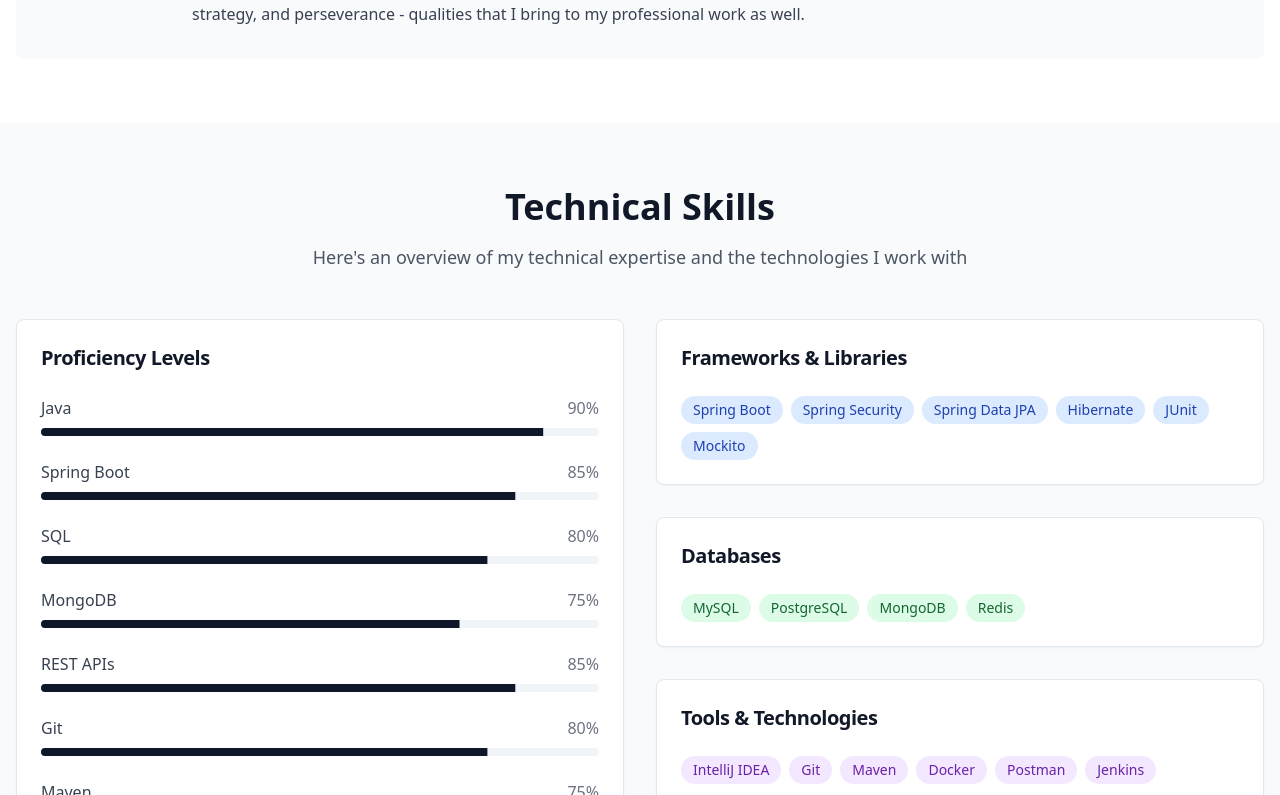
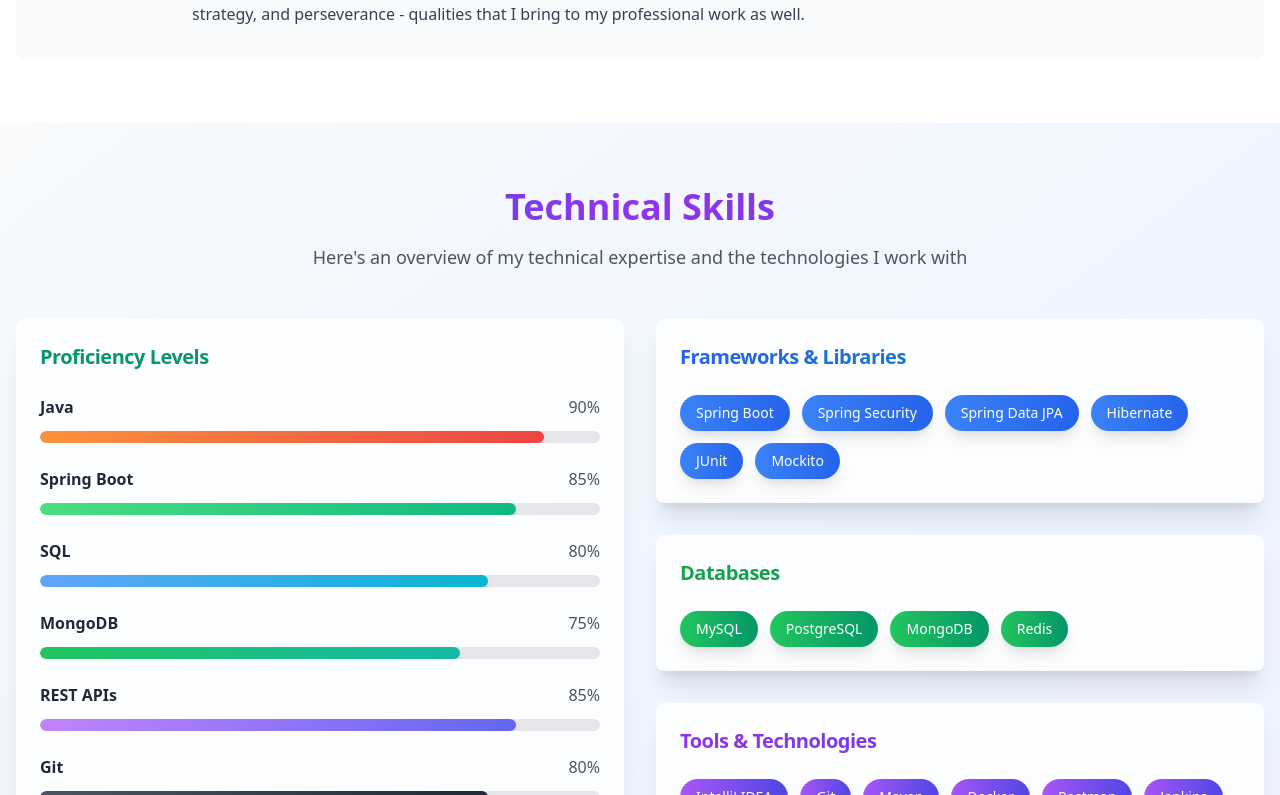
Before and after one commit to RaghuSama-Git/personal-portfolio-frontend, a React (Vite) app: page / in a window 1280 px wide. Shown: the part 1565-2360 px from the top of the page. Built offline with nearby package versions, Linux system fonts and the light colour scheme.

Commit message:
Refactor: Improve Technical Skills design
Updated the design of the Technical Skills section and added color to all headings for better visual appeal.

```diff
--- a/src/components/Skills.tsx
+++ b/src/components/Skills.tsx
@@ -4,14 +4,14 @@ import { Progress } from "@/components/ui/progress";
 
 const Skills = () => {
   const technicalSkills = [
-    { name: "Java", level: 90 },
-    { name: "Spring Boot", level: 85 },
-    { name: "SQL", level: 80 },
-    { name: "MongoDB", level: 75 },
-    { name: "REST APIs", level: 85 },
-    { name: "Git", level: 80 },
-    { name: "Maven", level: 75 },
-    { name: "JUnit", level: 70 },
+    { name: "Java", level: 90, color: "from-orange-400 to-red-500" },
+    { name: "Spring Boot", level: 85, color: "from-green-400 to-emerald-500" },
+    { name: "SQL", level: 80, color: "from-blue-400 to-cyan-500" },
+    { name: "MongoDB", level: 75, color: "from-green-500 to-teal-500" },
+    { name: "REST APIs", level: 85, color: "from-purple-400 to-indigo-500" },
+    { name: "Git", level: 80, color: "from-gray-600 to-gray-800" },
+    { name: "Maven", level: 75, color: "from-yellow-400 to-orange-500" },
+    { name: "JUnit", level: 70, color: "from-pink-400 to-rose-500" },
   ];
 
   const frameworks = [
@@ -40,10 +40,10 @@ const Skills = () => {
   ];
 
   return (
-    <section id="skills" className="py-16 px-4 bg-gray-50">
+    <section id="skills" className="py-16 px-4 bg-gradient-to-br from-slate-50 via-blue-50 to-indigo-50">
       <div className="max-w-7xl mx-auto">
         <div className="text-center mb-12">
-          <h2 className="text-3xl sm:text-4xl font-bold text-gray-900 mb-4">
+          <h2 className="text-3xl sm:text-4xl font-bold bg-gradient-to-r from-blue-600 via-purple-600 to-indigo-600 bg-clip-text text-transparent mb-4">
             Technical Skills
           </h2>
           <p className="text-lg text-gray-600 max-w-3xl mx-auto">
@@ -52,34 +52,43 @@ const Skills = () => {
         </div>
 
         <div className="grid lg:grid-cols-2 gap-8 mb-12">
-          <Card>
+          <Card className="bg-white/80 backdrop-blur-sm border-0 shadow-xl">
             <CardHeader>
-              <CardTitle className="text-xl text-gray-900">Proficiency Levels</CardTitle>
+              <CardTitle className="text-xl bg-gradient-to-r from-emerald-600 to-teal-600 bg-clip-text text-transparent">
+                Proficiency Levels
+              </CardTitle>
             </CardHeader>
             <CardContent className="space-y-6">
               {technicalSkills.map((skill, index) => (
-                <div key={index}>
-                  <div className="flex justify-between mb-2">
-                    <span className="text-gray-700 font-medium">{skill.name}</span>
-                    <span className="text-gray-500">{skill.level}%</span>
+                <div key={index} className="relative">
+                  <div className="flex justify-between mb-3">
+                    <span className="text-gray-800 font-semibold">{skill.name}</span>
+                    <span className="text-gray-600 font-medium">{skill.level}%</span>
                   </div>
-                  <Progress value={skill.level} className="h-2" />
+                  <div className="relative h-3 bg-gray-200 rounded-full overflow-hidden">
+                    <div
+                      className={`h-full bg-gradient-to-r ${skill.color} rounded-full transition-all duration-1000 ease-out shadow-md`}
+                      style={{ width: `${skill.level}%` }}
+                    />
+                  </div>
                 </div>
               ))}
             </CardContent>
           </Card>
 
           <div className="space-y-8">
-            <Card>
+            <Card className="bg-white/80 backdrop-blur-sm border-0 shadow-xl">
               <CardHeader>
-                <CardTitle className="text-xl text-gray-900">Frameworks & Libraries</CardTitle>
+                <CardTitle className="text-xl bg-gradient-to-r from-blue-600 to-cyan-600 bg-clip-text text-transparent">
+                  Frameworks & Libraries
+                </CardTitle>
               </CardHeader>
               <CardContent>
-                <div className="flex flex-wrap gap-2">
+                <div className="flex flex-wrap gap-3">
                   {frameworks.map((framework, index) => (
                     <span
                       key={index}
-                      className="px-3 py-1 bg-blue-100 text-blue-800 rounded-full text-sm font-medium"
+                      className="px-4 py-2 bg-gradient-to-r from-blue-500 to-blue-600 text-white rounded-full text-sm font-medium shadow-lg hover:shadow-xl transform hover:scale-105 transition-all duration-200"
                     >
                       {framework}
                     </span>
@@ -88,16 +97,18 @@ const Skills = () => {
               </CardContent>
             </Card>
 
-            <Card>
+            <Card className="bg-white/80 backdrop-blur-sm border-0 shadow-xl">
               <CardHeader>
-                <CardTitle className="text-xl text-gray-900">Databases</CardTitle>
+                <CardTitle className="text-xl bg-gradient-to-r from-green-600 to-emerald-600 bg-clip-text text-transparent">
+                  Databases
+                </CardTitle>
               </CardHeader>
               <CardContent>
-                <div className="flex flex-wrap gap-2">
+                <div className="flex flex-wrap gap-3">
                   {databases.map((db, index) => (
                     <span
                       key={index}
-                      className="px-3 py-1 bg-green-100 text-green-800 rounded-full text-sm font-medium"
+                      className="px-4 py-2 bg-gradient-to-r from-green-500 to-emerald-600 text-white rounded-full text-sm font-medium shadow-lg hover:shadow-xl transform hover:scale-105 transition-all duration-200"
                     >
                       {db}
                     </span>
@@ -106,16 +117,18 @@ const Skills = () => {
               </CardContent>
             </Card>
 
-            <Card>
+            <Card className="bg-white/80 backdrop-blur-sm border-0 shadow-xl">
               <CardHeader>
-                <CardTitle className="text-xl text-gray-900">Tools & Technologies</CardTitle>
+                <CardTitle className="text-xl bg-gradient-to-r from-purple-600 to-indigo-600 bg-clip-text text-transparent">
+                  Tools & Technologies
+                </CardTitle>
               </CardHeader>
               <CardContent>
-                <div className="flex flex-wrap gap-2">
+                <div className="flex flex-wrap gap-3">
                   {tools.map((tool, index) => (
                     <span
                       key={index}
-                      className="px-3 py-1 bg-purple-100 text-purple-800 rounded-full text-sm font-medium"
+                      className="px-4 py-2 bg-gradient-to-r from-purple-500 to-indigo-600 text-white rounded-full text-sm font-medium shadow-lg hover:shadow-xl transform hover:scale-105 transition-all duration-200"
                     >
                       {tool}
                     </span>
```
